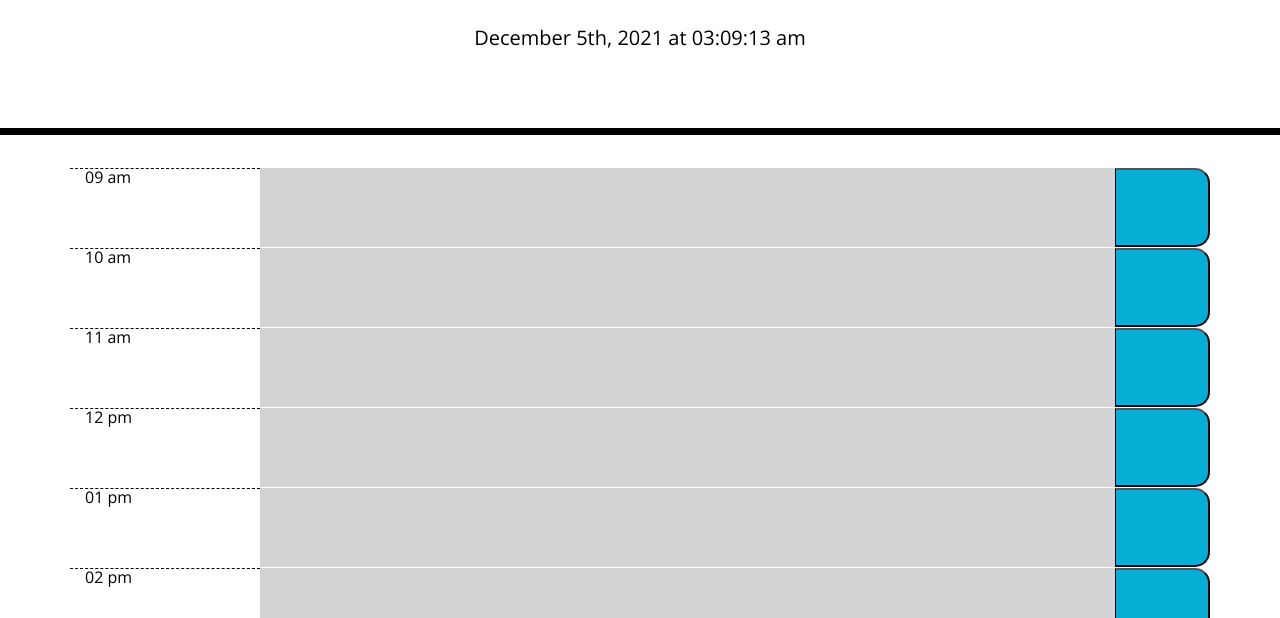
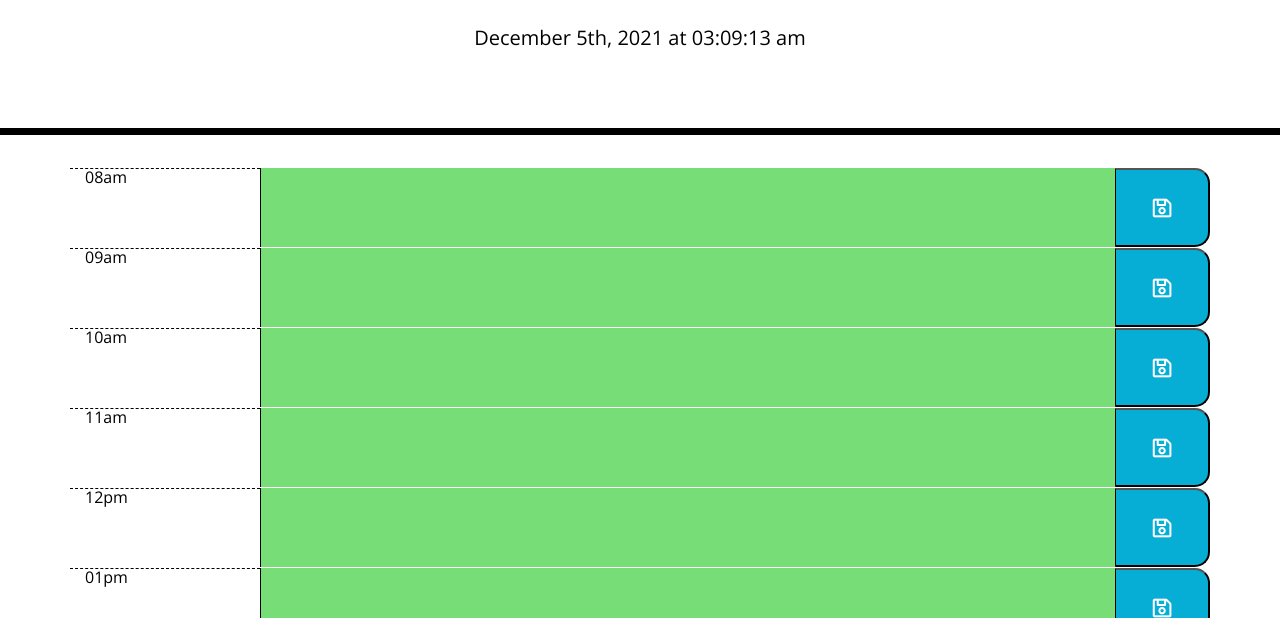
Before and after one commit to lonewolfco/plan-your-day, a plain HTML site: page index.html in a window 1280 px wide. Shown: the part 182-800 px from the top of the page. Drawn offline with nearby package versions, Linux system fonts and the light colour scheme.

Commit message:
switched from HTML to javascript creatoin of text row elements

```diff
--- a/assets/css/style.css
+++ b/assets/css/style.css
@@ -11,6 +11,8 @@ textarea {
   color: #000000;
   border-left: 1px solid black;
   padding: 10px;
+  height: 100%;
+  width: 100%;
 }
 
 .jumbotron {
--- a/assets/js/script.js
+++ b/assets/js/script.js
@@ -9,6 +9,134 @@ function dateTime () {
 // sets interval of function dateTime to 1000 ms to update the date/time display every second
 setInterval(dateTime, 1000);
 
+// create object for the values in each time block Row
+var timeBlockData = [
+    {
+        row: "0",
+        hour: "08",
+        time: "08",
+        meridiem: "am",
+        reminder: "",
+    },
+    {
+        row: "1",
+        hour: "09",
+        time: "09",
+        meridiem: "am",
+        reminder: "",
+    },
+    {
+        row: "2",
+        hour: "10",
+        time: "10",
+        meridiem: "am",
+        reminder: "",
+    },
+    {
+        row: "3",
+        hour: "11",
+        time: "11",
+        meridiem: "am",
+        reminder: "",
+    },
+    {
+        row: "4",
+        hour: "12",
+        time: "12",
+        meridiem: "pm",
+        reminder: "",
+    },
+    {
+        row: "5",
+        hour: "01",
+        time: "13",
+        meridiem: "pm",
+        reminder: "",
+    },
+    {
+        row: "6",
+        hour: "02",
+        time: "14",
+        meridiem: "pm",
+        reminder: "",
+    },
+    {
+        row: "7",
+        hour: "03",
+        time: "15",
+        meridiem: "pm",
+        reminder: "",
+    },
+    {
+        row: "8",
+        hour: "04",
+        time: "16",
+        meridiem: "pm",
+        reminder: "",
+    },
+    {
+        row: "9",
+        hour: "05",
+        time: "17",
+        meridiem: "pm",
+        reminder: "",
+    },
+    {
+        row: "10",
+        hour: "06",
+        time: "18",
+        meridiem: "pm",
+        reminder: "",
+    },
+];
+
+// function to create the time block row elements
+timeBlockData.forEach(function(timeBlockEl) {
+    // Time Block Row Element
+    var rowEl = $("<form>")
+    .attr({ "class": "row"});
+    $(".container").append(rowEl);
+
+    // creates hour element
+    var hourEl = $("<div>")
+    .text(`${timeBlockEl.hour}${timeBlockEl.meridiem}`)
+    .attr({"class": "col-md-2 hour"});
+
+    // creates Description Element
+    var descriptionEl = $("<div>")
+        .attr({"class": "col-md-9 description p-0"});
+    // text content of Description Element
+    var descriptionText = $("<textarea>");
+    // appends description element to include the text area
+    descriptionEl.append(descriptionText);
+    descriptionText.attr("id", timeBlockEl.row);
+
+    // adjusts color of rows based on the time of day
+    if (timeBlockEl.time < moment().format("HH")) {
+        descriptionEl.addClass("past");
+
+    } else if (timeBlockEl.time === moment().format("HH")) {
+        descriptionEl.addClass("present");
+
+    } else if  (timeBlockEl.time > moment().format("HH")) {
+        descriptionEl.addClass("future");
+    }
+
+    // creates save button element
+    var saveBtnEl = $("<i class='far fa-save fa-lg'></i>");
+    var saveBtn = $("<button>")
+        .attr({ "class": "col-md-1 saveBtn"});
+
+    saveBtn.append(saveBtnEl);
+    rowEl.append(hourEl, descriptionEl, saveBtn);
+
+
+});
+
 
 // updates the colors of each timeblock in the banner to either past due, current, or future colors
 // if (dateTime )
+
+// save data to local storage
+
+// display data from local storage
--- a/index.html
+++ b/index.html
@@ -30,7 +30,7 @@
     </header>
     <div class="container">
       <!-- Timeblocks go here -->
-      <form class="row">
+      <!-- <form class="row">
         <div class="col-md-2 hour">09 am</div>
         <div class="col-md-9 description past"></div>
         <button class="col-md-1 saveBtn"></button>
@@ -82,7 +82,7 @@
         <div class="col-md-2 hour">05 pm</div>
         <div class="col-md-9 description past"></div>
         <button class="col-md-1 saveBtn"></button>
-      </form>
+      </form> -->
 
 
     </div>
```
